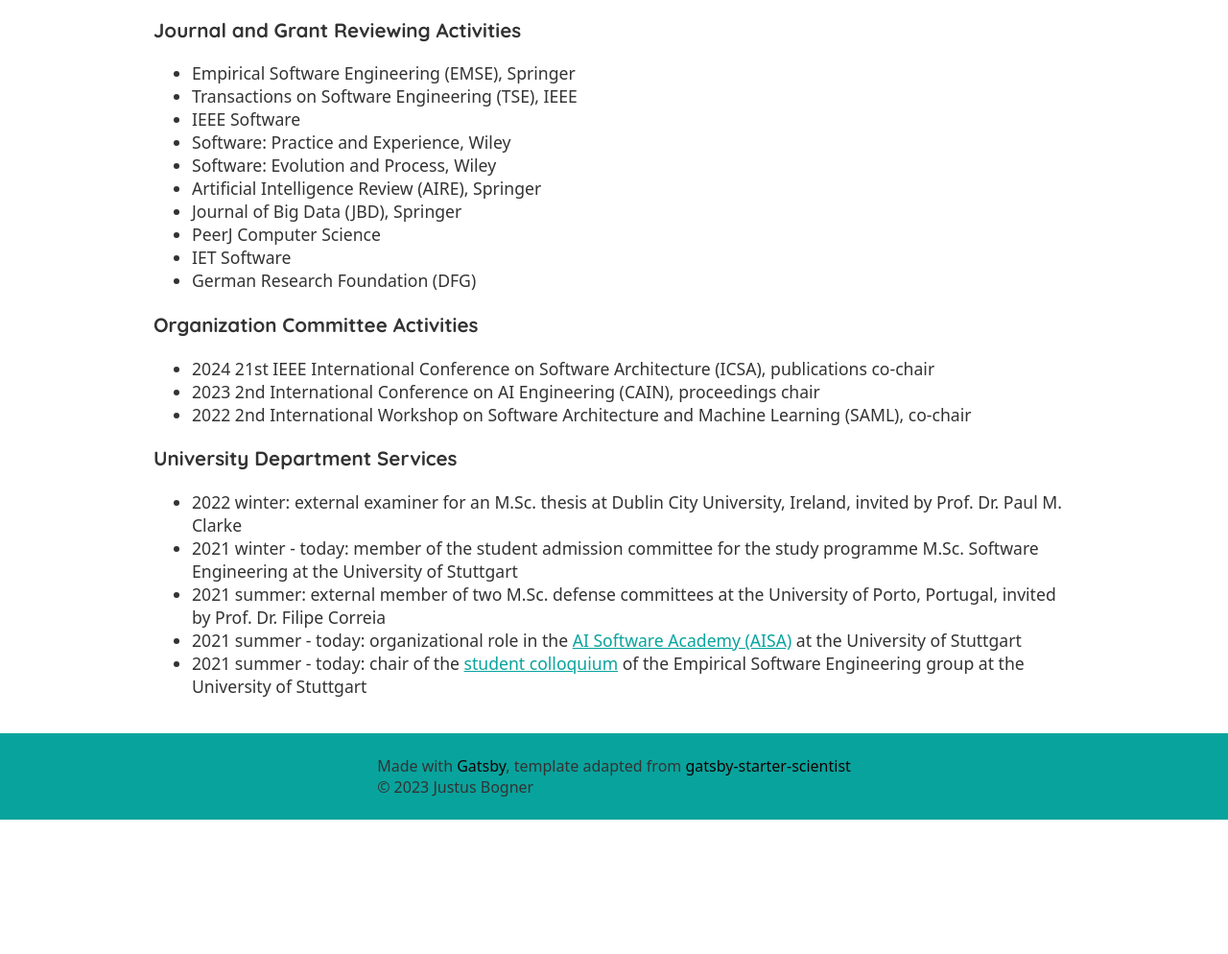
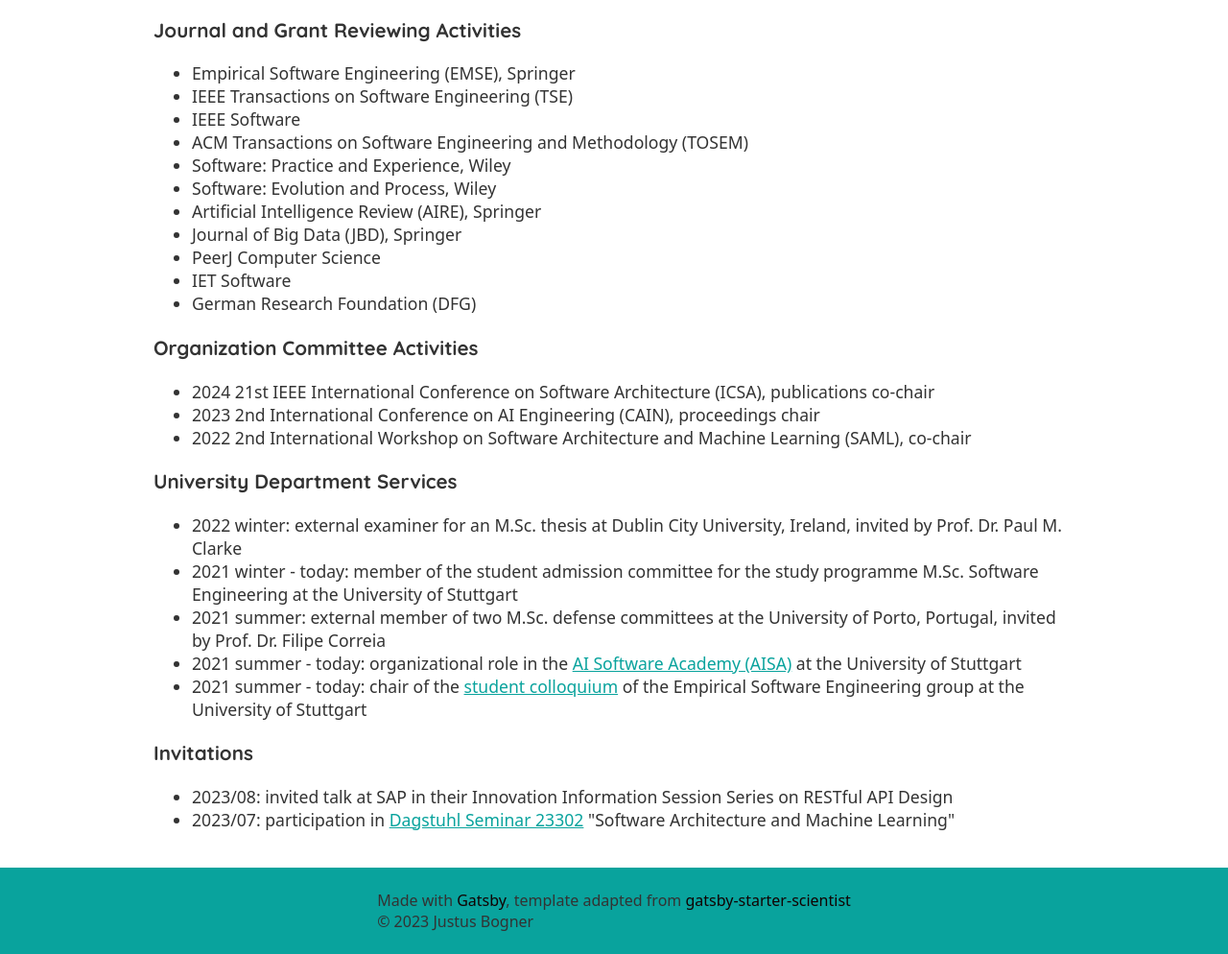
Before and after one commit to xJREB/cv-website, a Gatsby site: page /service in a window 1280 px wide. Shown: the part 1006-2000 px from the top of the page at 96% size. Before the commit the page ends 1860 px from the top, so only its background shows below. Built offline with nearby package versions, Linux system fonts and the light colour scheme; Gatsby itself is replaced by a stand-in of ours.

Commit message:
Updated libraries; added more service activities

```diff
--- a/src/pages/service.js
+++ b/src/pages/service.js
@@ -124,9 +124,13 @@ const Service = () => {
                                 Empirical Software Engineering (EMSE), Springer
                             </li>
                             <li>
-                                Transactions on Software Engineering (TSE), IEEE
+                                IEEE Transactions on Software Engineering (TSE)
                             </li>
                             <li>IEEE Software</li>
+                            <li>
+                                ACM Transactions on Software Engineering and
+                                Methodology (TOSEM)
+                            </li>
                             <li>Software: Practice and Experience, Wiley</li>
                             <li>Software: Evolution and Process, Wiley</li>
                             <li>
@@ -190,6 +194,21 @@ const Service = () => {
                                 the University of Stuttgart
                             </li>
                         </ul>
+
+                        <h3>Invitations</h3>
+                        <ul>
+                            <li>
+                                2023/08: invited talk at SAP in their Innovation
+                                Information Session Series on RESTful API Design
+                            </li>
+                            <li>
+                                2023/07: participation in{" "}
+                                <a href="https://www.dagstuhl.de/23302">
+                                    Dagstuhl Seminar 23302
+                                </a>{" "}
+                                "Software Architecture and Machine Learning"
+                            </li>
+                        </ul>
                     </section>
                 </div>
             </div>
```
Also changed, not shown: package.json (+10 -10 lines), src/images/jb-portrait.jpg, 1 other file.
